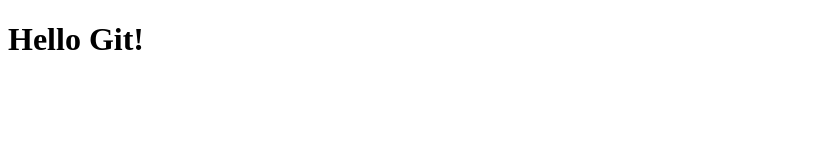
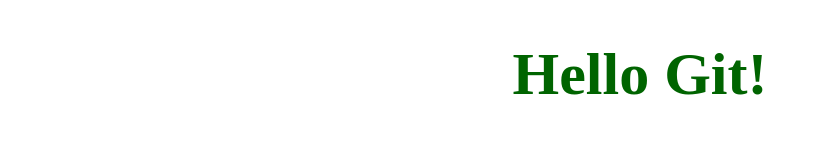
Before and after one commit to Caruy5Roz/git-test, a plain HTML site: page index.html in a window 1280 px wide. Shown: the whole page, without its empty margins (0-818 px from the left). Drawn offline with Linux system fonts and the light colour scheme.

Commit message:
Added main.js and modify index.html main.css

```diff
--- a/index.html
+++ b/index.html
@@ -5,6 +5,7 @@
     <meta http-equiv="X-UA-Compatible" content="IE=edge">
     <meta name="viewport" content="width=device-width, initial-scale=1.0">
     <title>Document</title>
+    <link rel="stylesheet" href="main.css">
 </head>
 <body>
     <h1>Hello Git!</h1>
--- a/main.css
+++ b/main.css
@@ -0,0 +1,5 @@
+h1{
+    text-align: center;
+    font-size: 60px;
+    color: darkgreen;
+}
--- /dev/null
+++ b/main.js
@@ -0,0 +1,3 @@
+function sayHello() {
+    console.log(`Hello Git`)
+}
```
